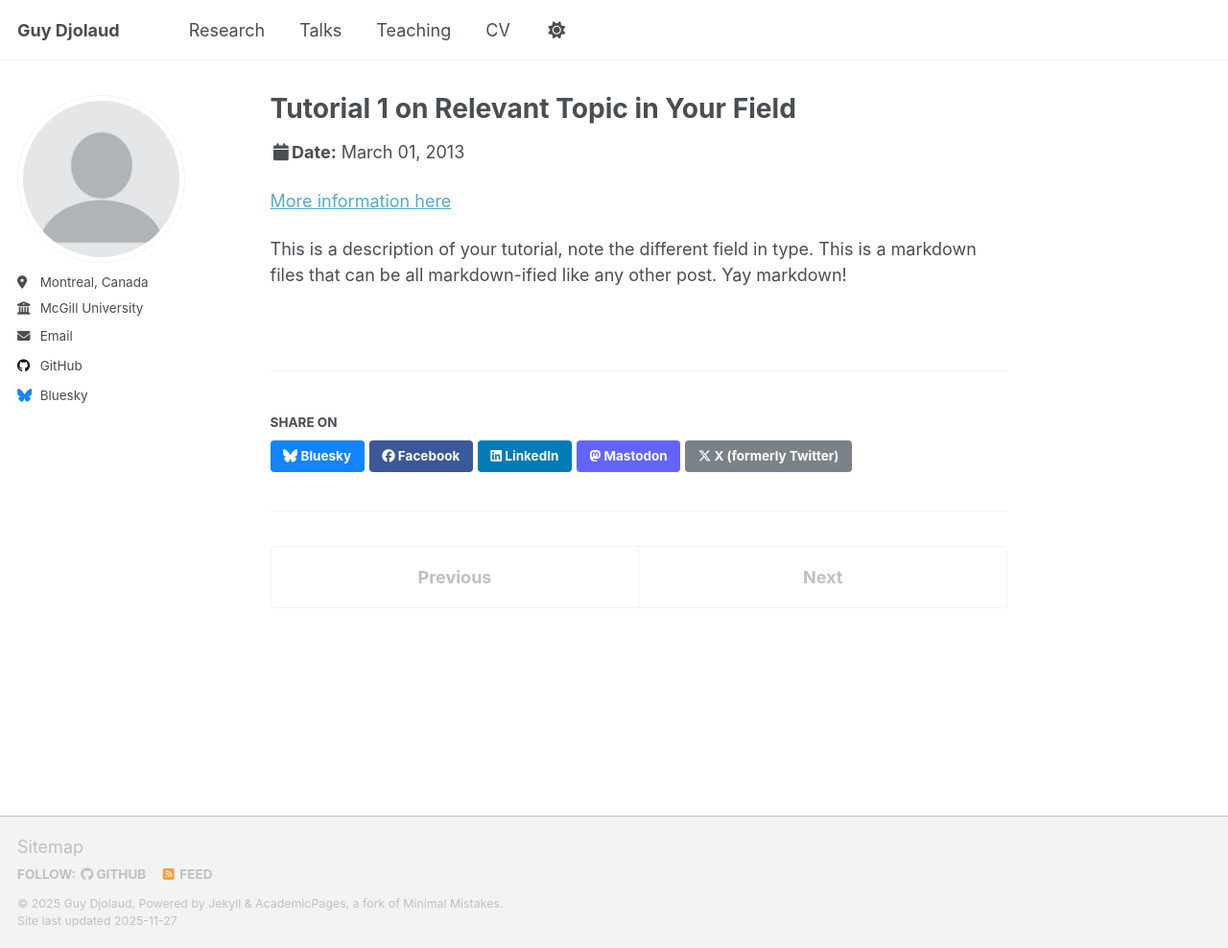
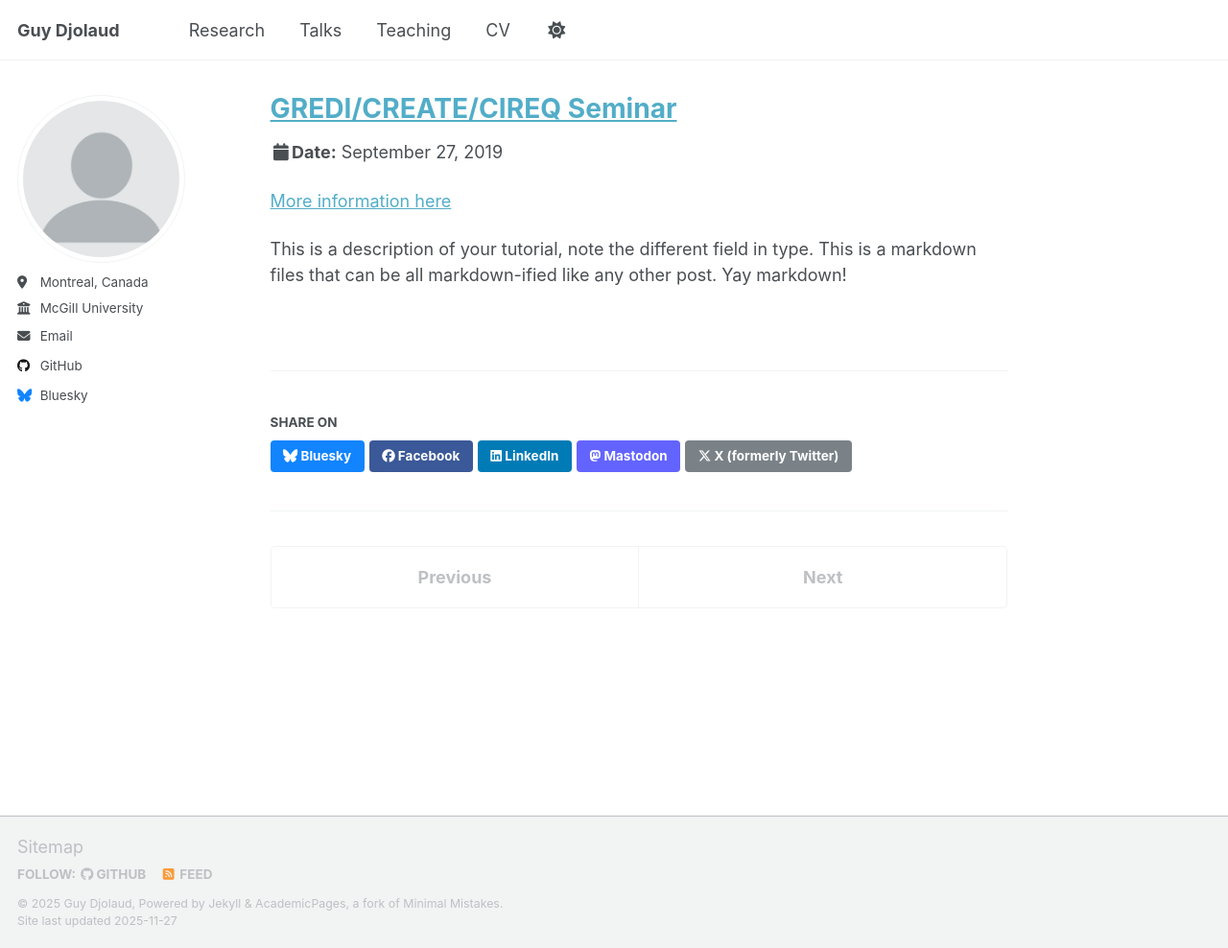
Before and after one commit to Guy-Djolaud/Guy-Djolaud.github.io, a Jekyll site: the page built from _talks/2013-03-01-tutorial-1.md, in a window 1280 px wide and 988 px high. Shown: the whole window at 96% size. Built offline with Jekyll 4.4.1, drawn with Linux system fonts in a browser that asks for light colours; a script that is not in the unit is left out.

Commit message:
Update 2013-03-01-tutorial-1.md

```diff
--- a/_talks/2013-03-01-tutorial-1.md
+++ b/_talks/2013-03-01-tutorial-1.md
@@ -1,11 +1,11 @@
 ---
-title: "Tutorial 1 on Relevant Topic in Your Field"
+title: "[GREDI/CREATE/CIREQ Seminar](https://cireqmontreal.com/wp-content/uploads/2019/09/AtelierPhD2019_programme.pdf)"
 collection: talks
-type: "Tutorial"
+type: "Talk"
 permalink: /talks/2013-03-01-tutorial-1
-venue: "UC-Berkeley Institute for Testing Science"
-date: 2013-03-01
-location: "Berkeley, CA, USA"
+venue: ""
+date: 2019-09-27
+location: "University of Sherbrooke, Sherbrooke, Canada"
 ---
 
 [More information here](http://exampleurl.com)
```
